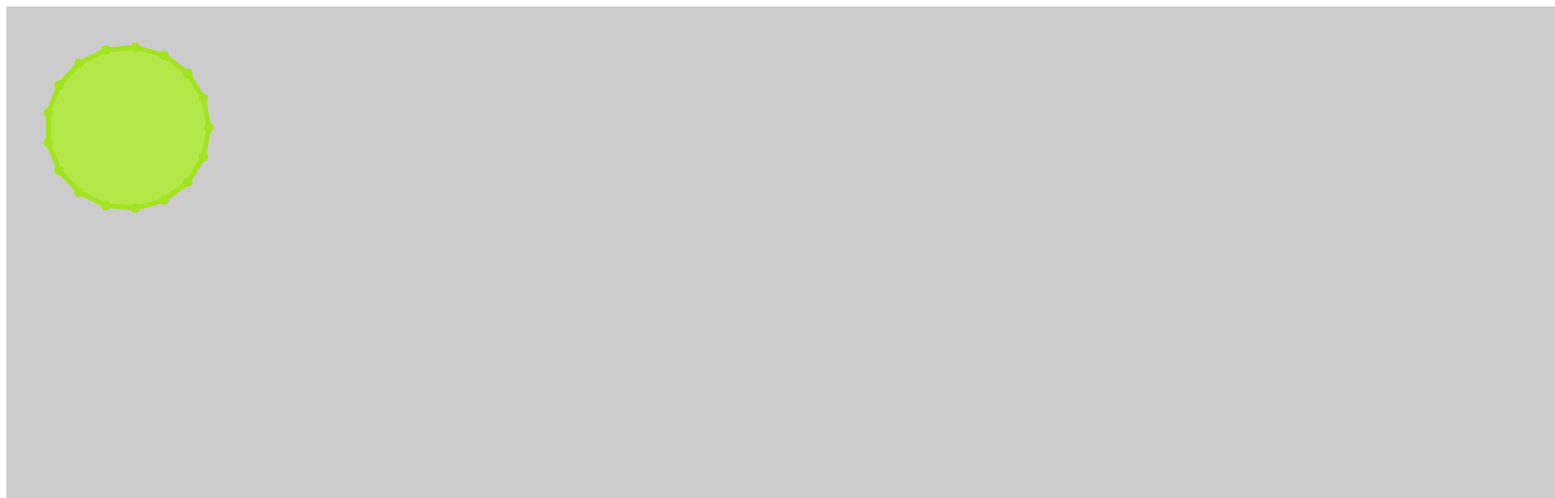
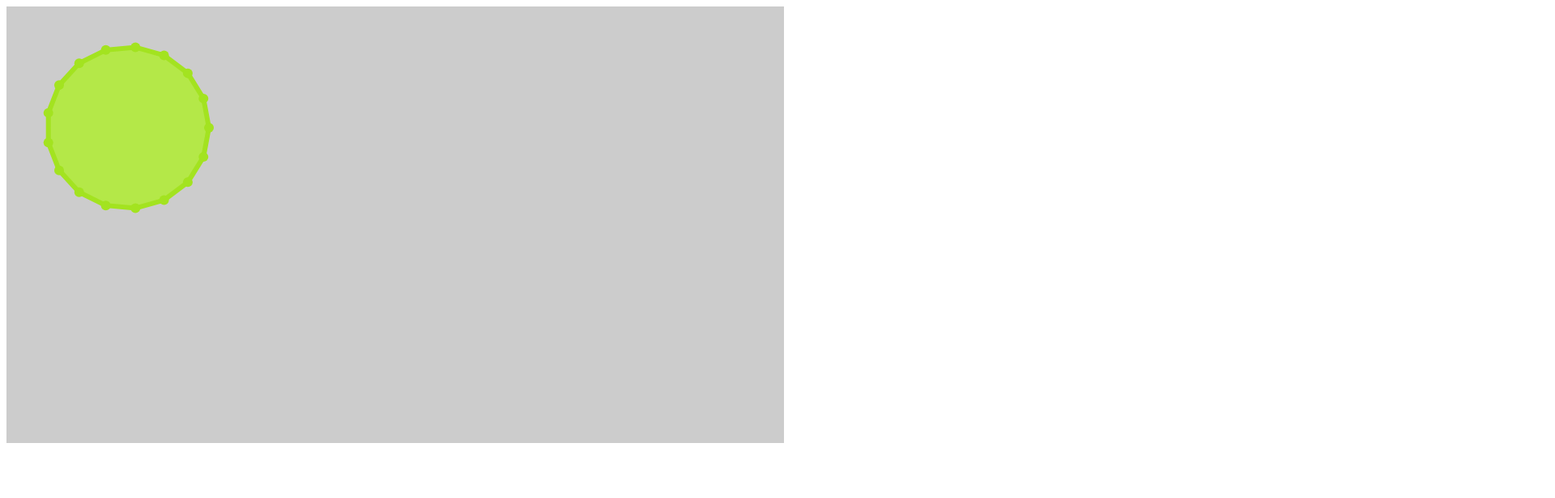
Before and after one commit to reJoker/canvas-polygon, a website built with webpack: page example/example.html in a window 1280 px wide. Shown: the top 616 px of the page at 81% size, 1920 px wide, since content can reach past the window. Built offline with nearby package versions, Linux system fonts and the light colour scheme.

Commit message:
Resized the size of example canvas

```diff
--- a/example/example.html
+++ b/example/example.html
@@ -3,7 +3,7 @@
 <head>
 </head>
 <body>
-    <canvas id=canvas width=1920 height=1080></canvas>
+    <canvas id=canvas width=960 height=540></canvas>
     <script type="text/javascript" src="assets/bundle.js"></script>
 </body>
 </html>
```
